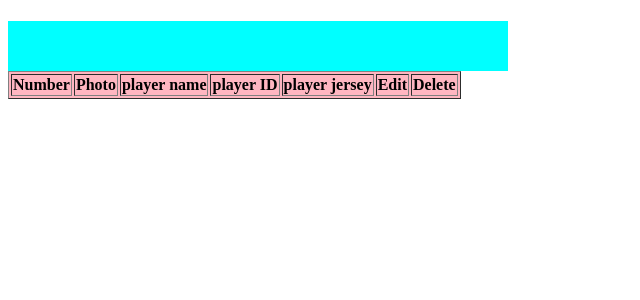
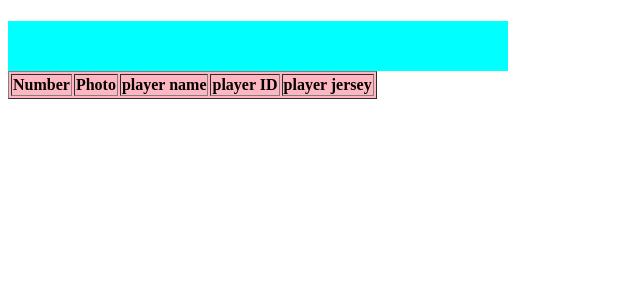
Before and after one commit to sandeep9927/cricket-team-players, a PHP site: page /team_players.php in a window 1280 px wide. Shown: the top 300 px of the page, without its empty margins (0-640 px from the left). Run offline with PHP 8.4, Linux system fonts and the light colour scheme; data that the repository does not hold is empty.

```diff
--- a/team_players.php
+++ b/team_players.php
@@ -55,9 +55,6 @@
                 <th>player name</th>
                 <th>player ID</th>
                 <th>player jersey</th>
-                <th>Edit</th>
-                <th>Delete</th>
-
             </tr>
         </thead>
         <tbody>
@@ -81,8 +78,6 @@
                     echo "<td>$player_name</td>";
                     echo "<td>$player_id</td>";
                     echo "<td>$player_jersey_number</td>";
-                    echo "<td><a href='admin/add_players.php?add_player={$player_id}'><i class='fa fa-pencil-square-o' aria-hidden='true'></i></a></td>";
-                    echo "<td><a onClick=\"Javascript:return confirm('Please confirm deletion');\" href='team_players.php?delete_player={$player_id}'><i class='fa fa-trash'></i></a></td>";
                     echo "</tr>";
                 }
             }
```
